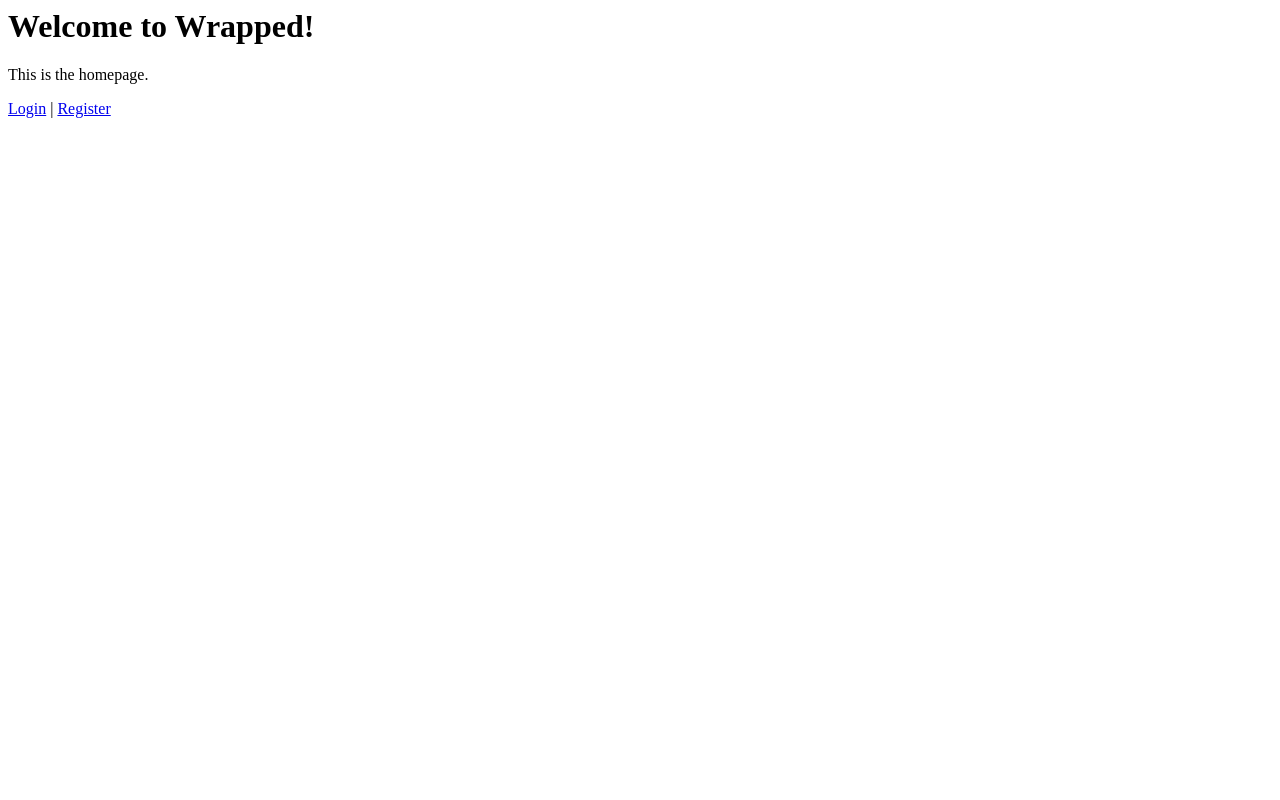
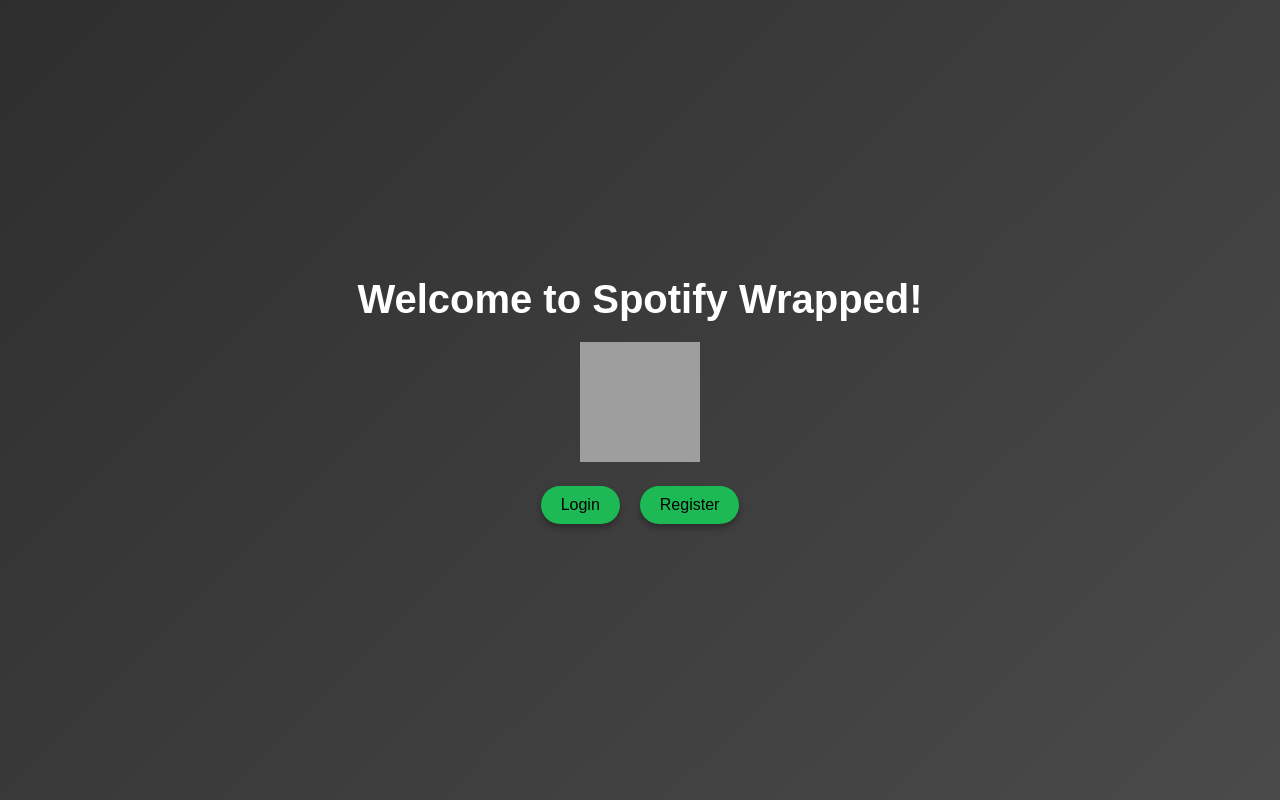
Before and after one commit to chokyler01/SpotifyWrapper, a Django app: page / in a window 1280 px wide. Run offline with Django 5.2, Linux system fonts and the light colour scheme; grey boxes are pictures that could not be loaded.

Commit message:
starting Css files for UI

```diff
--- a/SpotifyWrapper/settings.py
+++ b/SpotifyWrapper/settings.py
@@ -61,6 +61,7 @@ TEMPLATES = [
                 'django.template.context_processors.request',
                 'django.contrib.auth.context_processors.auth',
                 'django.contrib.messages.context_processors.messages',
+                'django.template.context_processors.static',
             ],
         },
     },
--- /dev/null
+++ b/Wrapped/static/css/styles.css
@@ -0,0 +1,59 @@
+ /* Basic reset */
+* {
+    margin: 0;
+    padding: 0;
+    box-sizing: border-box;
+}
+
+/* Background gradient */
+body {
+    background: linear-gradient(135deg, #2e2e2e, #4a4a4a);
+    font-family: Arial, sans-serif;
+    display: flex;
+    justify-content: center;
+    align-items: center;
+    height: 100vh;
+    color: white;
+}
+
+/* Container styling */
+.container {
+    text-align: center;
+}
+
+/* Heading styling */
+.container h1 {
+    font-size: 2.5em;
+    margin-bottom: 20px;
+}
+
+/* Spotify logo styling */
+.spotify-logo {
+    width: 120px;
+    height: 120px;
+    margin-bottom: 20px;
+}
+
+/* Button container */
+.button-container {
+    display: flex;
+    justify-content: center;
+    gap: 20px;
+}
+
+/* Button styling */
+.button {
+    background-color: #1DB954;
+    color: black;
+    font-size: 1em;
+    padding: 10px 20px;
+    text-align: center;
+    border-radius: 20px;
+    text-decoration: none;
+    transition: background-color 0.3s ease;
+    box-shadow: 0 4px 6px rgba(0, 0, 0, 0.3);
+}
+
+.button:hover {
+    background-color: #17a34a;
+}
--- a/Wrapped/templates/home.html
+++ b/Wrapped/templates/home.html
@@ -1,3 +1,23 @@
-<h1>Welcome to Wrapped!</h1>
-<p>This is the homepage.</p>
-<a href="{% url 'login' %}">Login</a> | <a href="{% url 'register' %}">Register</a>
+
+<!DOCTYPE html>
+<html lang="en">
+
+<head>
+    <meta charset="UTF-8">
+    <meta name="viewport" content="width=device-width, initial-scale=1.0">
+   <title>Welcome to Spotify Wrapped</title>
+    {% load static %}
+    <link rel="stylesheet" href="{% static 'css/styles.css' %}">
+</head>
+
+<body>
+    <div class="container">
+        <h1>Welcome to Spotify Wrapped!</h1>
+        <img src="{% static 'images/spotify_logo.png' %}" alt="Spotify Logo" class="spotify-logo">
+        <div class="button-container">
+            <a href="{% url 'login' %}" class="button">Login</a>
+            <a href="{% url 'register' %}" class="button">Register</a>
+        </div>
+    </div>
+</body>
+</html>
```
